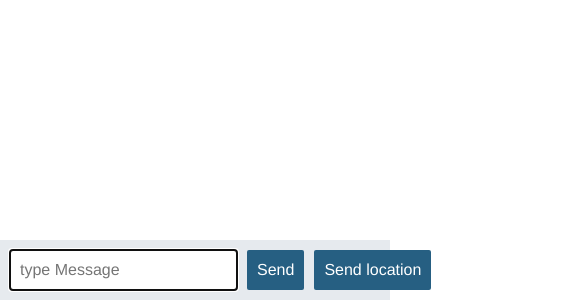
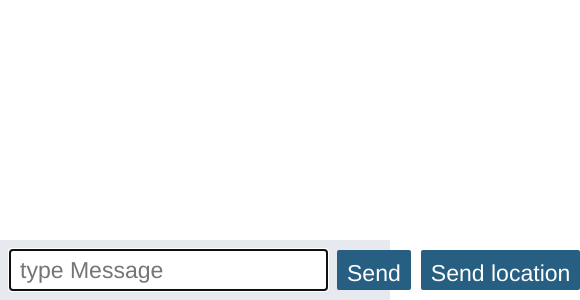
Before and after one commit to GregM87/node-course-2-chat-app, a website: page public/index.html in a window 390 px wide. Shown: the part 544-844 px from the top of the page, 580 px wide, since content can reach past the window. Drawn offline with nearby package versions, Linux system fonts and the light colour scheme; no server answers.

Commit message:
changed font size

```diff
--- a/public/css/styles.css
+++ b/public/css/styles.css
@@ -178,9 +178,9 @@
     color: #999;
   }
 
-  @media (max-width: 600px) {
+  @media (max-width: 800px) {
     * {
-      font-size: 1rem;
+      font-size: 1.2rem;
     }
 
     .chat__sidebar {
```
